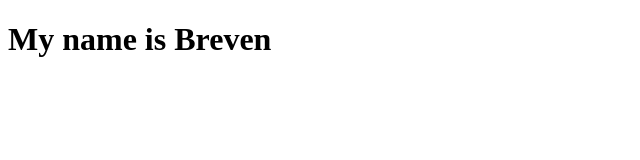
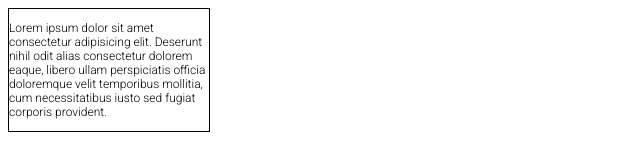
Before and after one commit to BrevenBennett/CSS-Crash-Course, a plain HTML site: page index.html in a window 1280 px wide. Shown: the whole page, without its empty margins (0-640 px from the left). Drawn offline with Linux system fonts and the light colour scheme.

Commit message:
learned common css properties

```diff
--- a/index.html
+++ b/index.html
@@ -1,12 +1,24 @@
 <!DOCTYPE html>
 <html lang="en">
-<head>
-    <meta charset="UTF-8">
-    <meta http-equiv="X-UA-Compatible" content="IE=edge">
-    <meta name="viewport" content="width=device-width, initial-scale=1.0">
-    <title>Document</title>
-</head>
-<body>
-    <h1>My name is Breven</h1>
-</body>
+  <head>
+    <meta charset="UTF-8" />
+    <meta http-equiv="X-UA-Compatible" content="IE=edge" />
+    <meta name="viewport" content="width=device-width, initial-scale=1.0" />
+    <title>CSS Crash Course</title>
+    <link rel="stylesheet" href="./style.css" />
+    <link
+      href="https://fonts.googleapis.com/css2?family=Inter:wght@700&family=Roboto:wght@300;400;500;700&display=swap"
+      rel="stylesheet"
+    />
+  </head>
+  <body>
+    <div>
+      <p>
+        Lorem ipsum dolor sit amet consectetur adipisicing elit. Deserunt nihil
+        odit alias consectetur dolorem eaque, libero ullam perspiciatis officia
+        doloremque velit temporibus mollitia, cum necessitatibus iusto sed
+        fugiat corporis provident.
+      </p>
+    </div>
+  </body>
 </html>
--- /dev/null
+++ b/style.css
@@ -0,0 +1,8 @@
+div {
+    width: 100%;
+    max-width: 200px;
+    border: 1px solid black;
+    font-size: 12px;
+    font-weight: 100;
+    font-family: "Roboto", sans-serif;
+}
```
